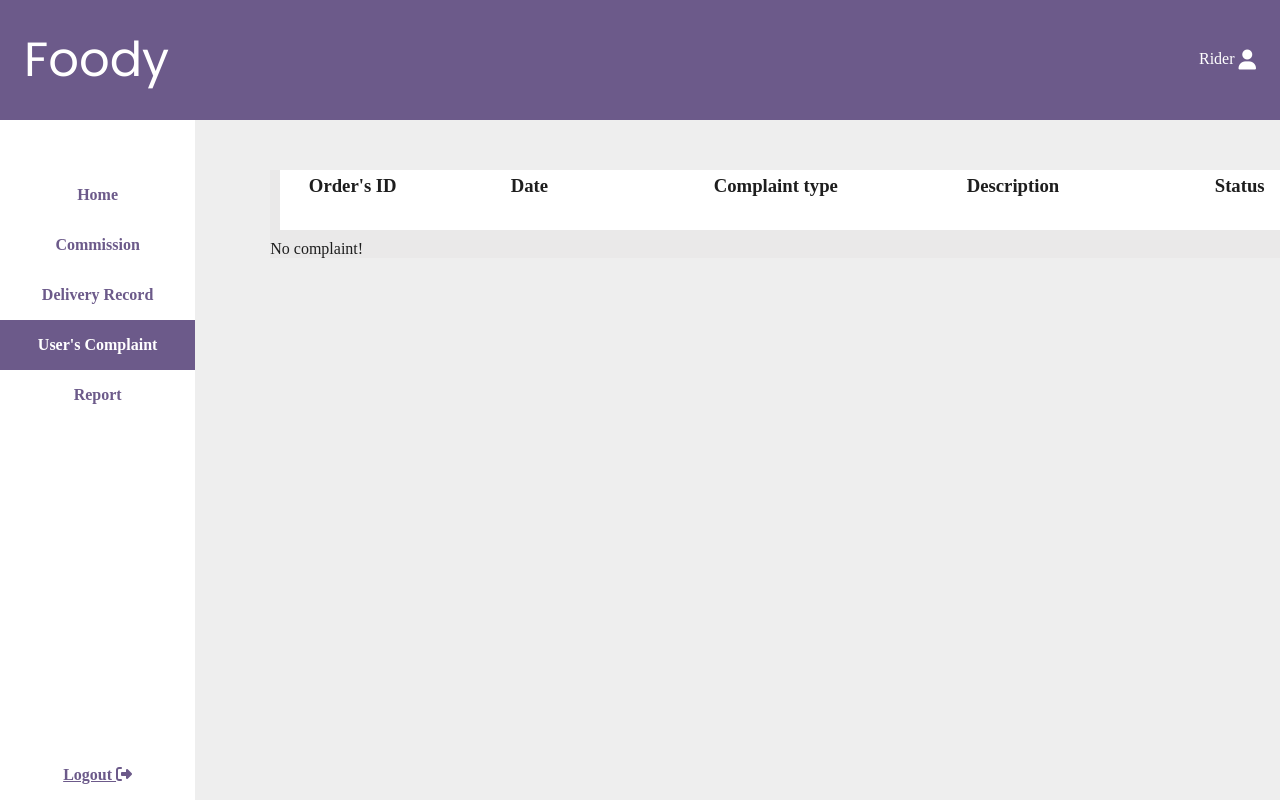
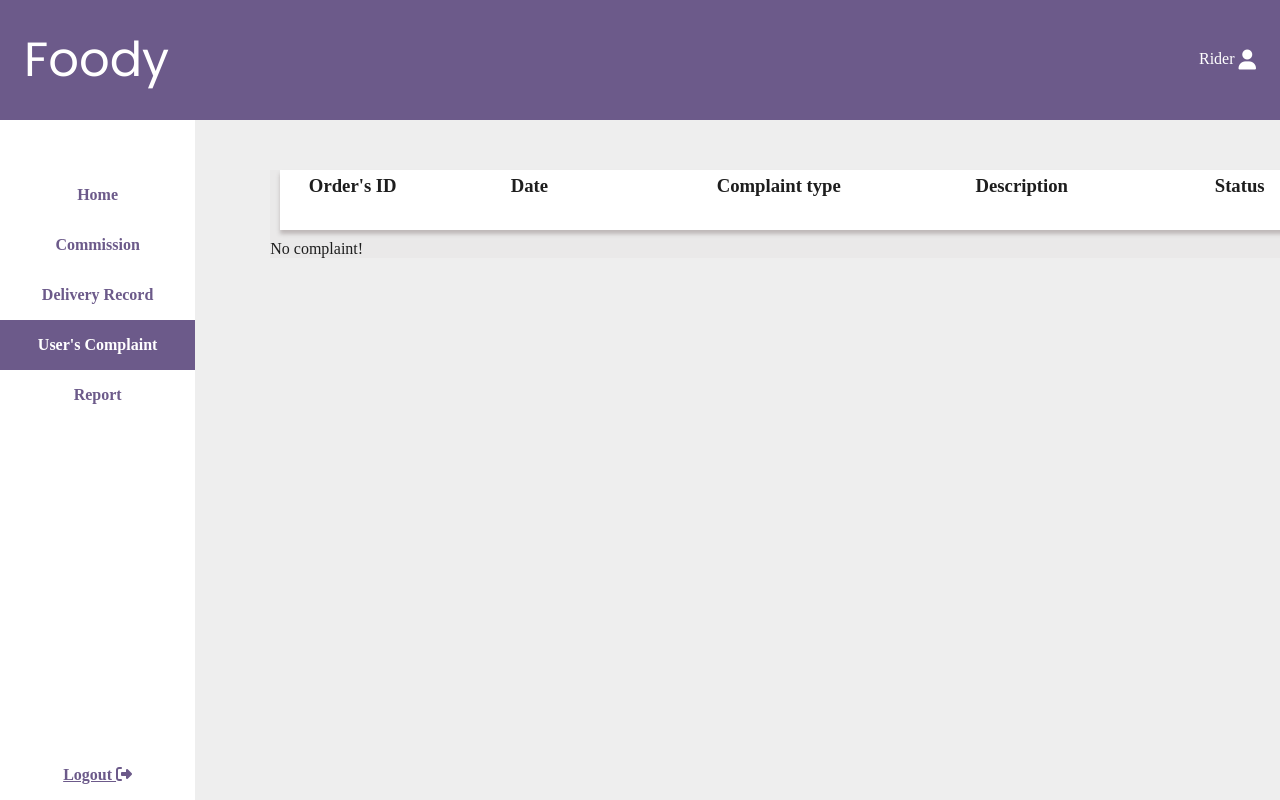
Before and after one commit to tengxing-tan/ump-food-delivery-foody, a PHP site: the page made by rider/view/user complaint/complaint.php in a window 1280 px wide. Run offline with PHP 8.4, Linux system fonts and the light colour scheme; the visitor is signed in with stand-in values (Sample User, id 1); data that the repository does not hold is empty; some libraries are stand-ins or nearby versions.

Commit message:
rider shadow

```diff
--- a/rider/styles/complaint.css
+++ b/rider/styles/complaint.css
@@ -31,7 +31,7 @@ button{
     justify-content: center;
     align-content: center;
     column-gap: 123px;
-
+    box-shadow: var(--shadow);
 }
 #topD div{
     text-align: center;
@@ -40,9 +40,12 @@ button{
     margin-left: -20px;
 
 }
-#topD .item2, #topD .item3, #topD .item4{
+#topD .item2{
     text-align: left;
     margin-left: -20px;
+}
+#topD .item3, #topD .item4{
+    margin-left: -30px;
 }
 #topD .item5, #top .item6{
     text-align: left;
@@ -59,6 +62,7 @@ button{
     padding-left: 20px;
     height: 50px;
     column-gap: 120px;
+    box-shadow: var(--shadow);
 }
 
 #middleD ul li p{
--- a/rider/styles/viewOrder.css
+++ b/rider/styles/viewOrder.css
@@ -48,6 +48,7 @@ li #home{
     justify-content: center;
     align-content: center;
     column-gap: 50px;
+    box-shadow: var(--shadow);
 }
 #topD div{
     text-align: left;
@@ -65,6 +66,7 @@ li #home{
     font-size: 16px;
     padding-left: 20px;
     column-gap: 50px;
+    box-shadow: var(--shadow);
 }
 
 #middleD ul li p{
```
